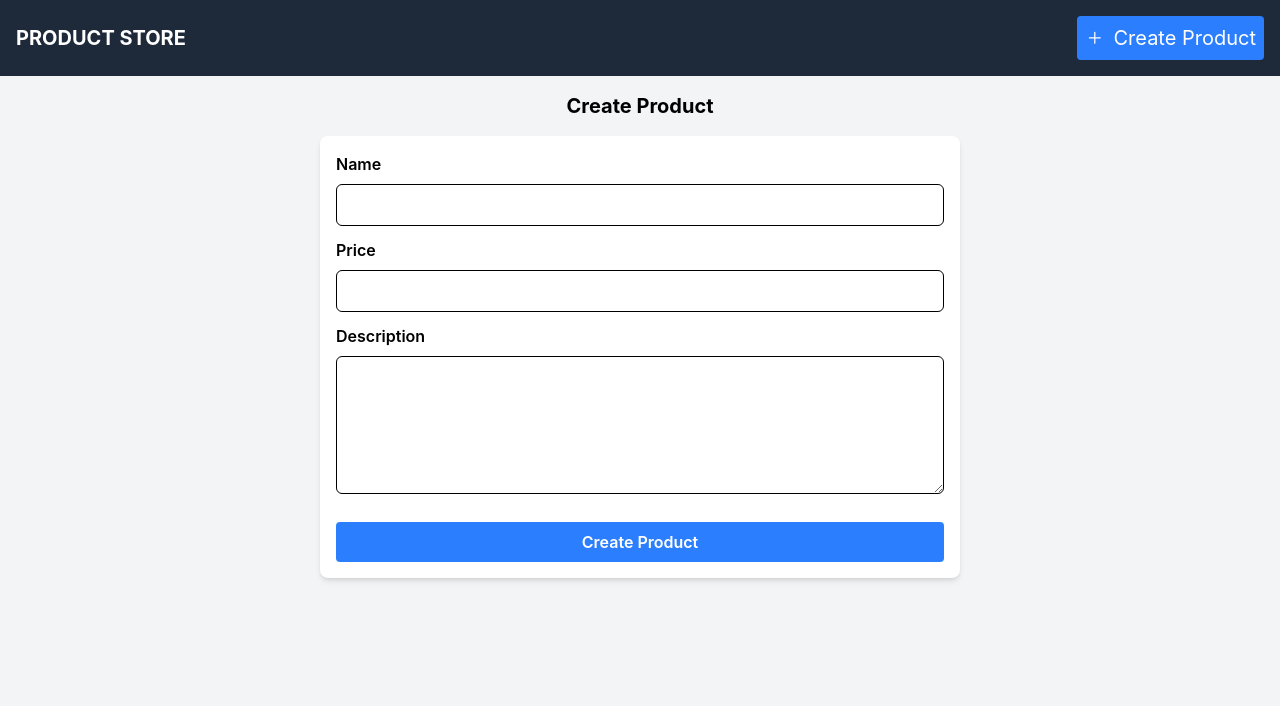
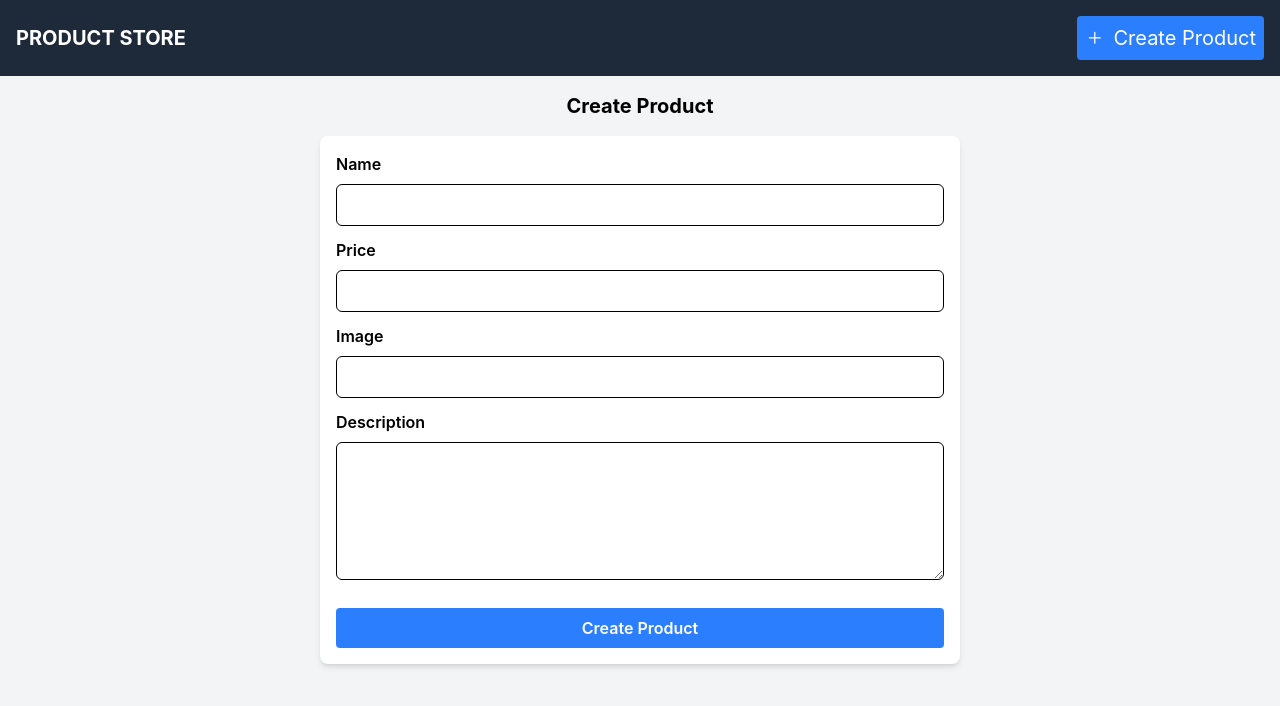
Before and after one commit to KC-Njoroge21/PRODUCT-APP, a React app in the folder frontend/: page /create in a window 1280 px wide. Shown: the top 706 px of the page. Built offline with nearby package versions, Linux system fonts and the light colour scheme; the HTML template or start-up script is replaced by a standard one.

Commit message:
Updated the product form and added an image field

```diff
--- a/frontend/src/pages/CreateProduct.jsx
+++ b/frontend/src/pages/CreateProduct.jsx
@@ -6,6 +6,7 @@ const CreateProduct = () => {
   const [productData, setProductData] = useState({
     name: "",
     price: "",
+    image: "",
     description: "",
   })
 
@@ -38,6 +39,13 @@ const CreateProduct = () => {
           <input className="p-2 outline-0 border rounded-md" type="number" name="price" id="price" value={productData.price} onChange={(e) => {setProductData({...productData, price: e.target.value})}}/>
         </div>
 
+         <div className="flex flex-col gap-2">
+          <label className="font-semibold" htmlFor="image">Image</label>
+          <input className="p-2 outline-0 border rounded-md" type="text" name="image" id="image" value={productData.image} onChange={(e) => {setProductData({...productData, image: e.target.value})}}/>
+        </div>
+
+
+
         <div className="flex flex-col gap-2 ">
           <label className="font-semibold" htmlFor="description">Description</label>
           <textarea className="p-2 outline-0 border rounded-md" name="description" id="description" cols="30" rows="5" value={productData.description} onChange={(e) => {setProductData({...productData, description: e.target.value})}} ></textarea>
```
